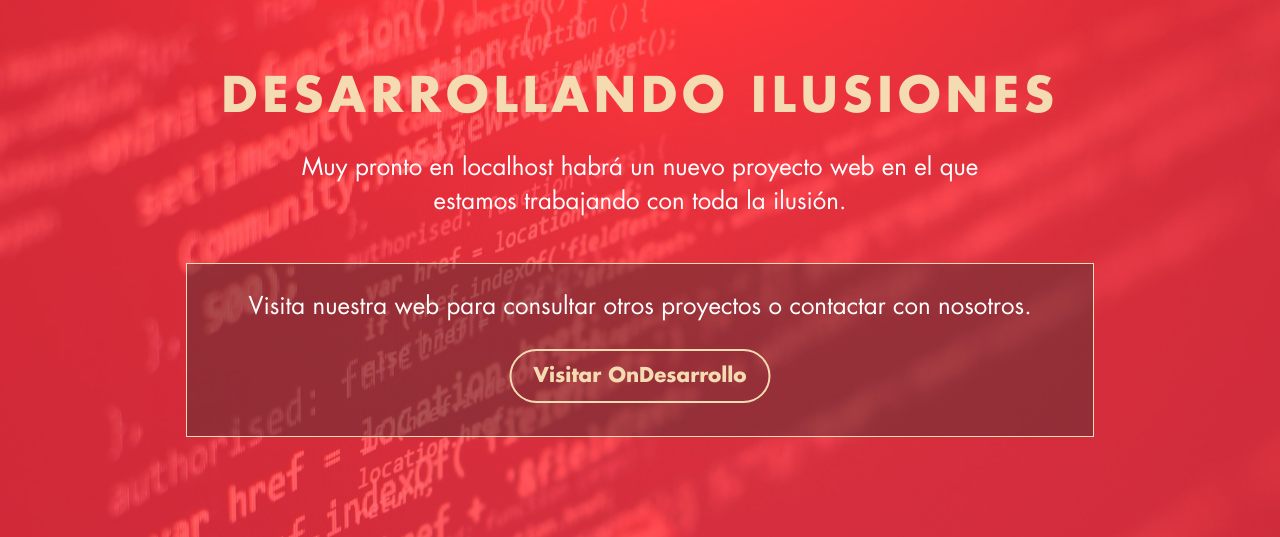
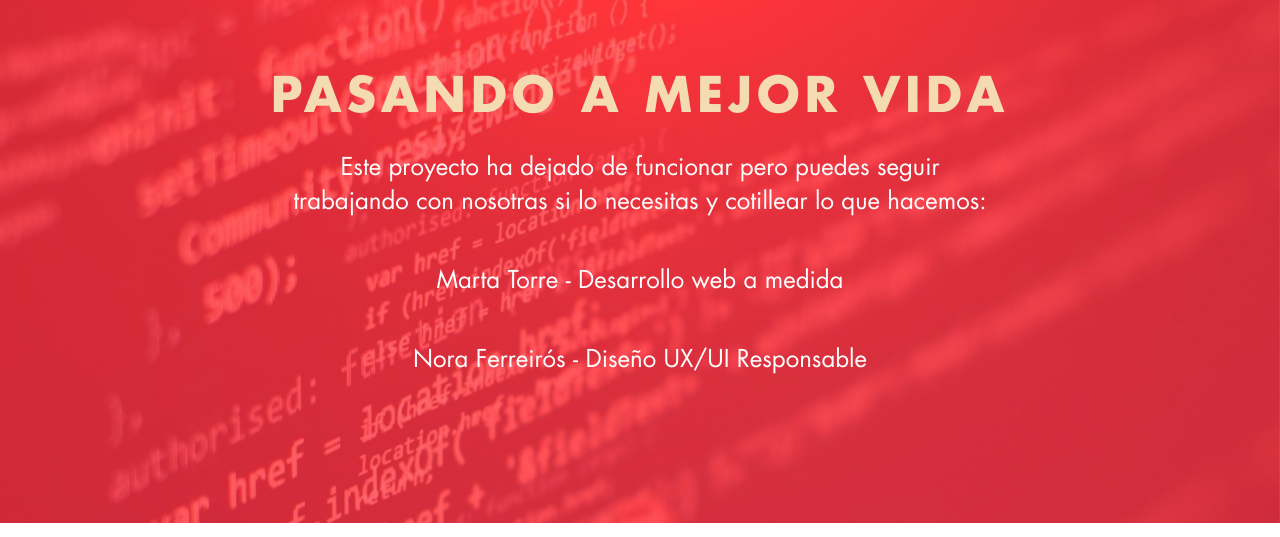
Before and after one commit to martatorredev/CloseOnDesarrollo, a plain HTML site: page index.html in a window 1280 px wide. Shown: the part 277-814 px from the top of the page. Drawn offline with Linux system fonts and the light colour scheme.

Commit message:
Change text

```diff
--- a/index.html
+++ b/index.html
@@ -5,7 +5,7 @@
 	<meta name="description" content="">
 	<meta name="author" content="">
 
-	<title>OnDesarrollo « Estudio Multimedia desde Huelva</title>
+	<title>OnDesarrollo - Estudio Multimedia</title>
 
 	<!-- Bootstrap core CSS -->
 	<link href="css/bootstrap.min.css" rel="stylesheet">
@@ -37,15 +37,12 @@
 				<img src="img/logo.svg"/>
 			</div>
 			<div class="mt-50">
-				<h1 class="title-principal">DESARROLLANDO ILUSIONES</h1>
-				<p class="minititle">Muy pronto en <script>document.write(location.hostname)</script> habrá un nuevo proyecto web en el que estamos trabajando con toda la ilusión.</p>
+				<h1 class="title-principal">PASANDO A MEJOR VIDA</h1>
+				<p class="minititle">Este proyecto ha dejado de funcionar pero puedes seguir trabajando con nosotras si lo necesitas y cotillear lo que hacemos:</p>
+				<p class="minititle">Marta Torre - Desarrollo web a medida</p>
+				<p class="minititle">Nora Ferreirós - Diseño UX/UI Responsable</p>
 			</div>
-			<div class="cuadrado">
-				<p>Visita nuestra web para consultar otros proyectos o contactar con nosotros.</p>
-				<div class="links_ct">
-					<a target="_blank" href="https://ondesarrollo.com" class="btns">Visitar OnDesarrollo</a>
-				</div>
-			</div>
+
 		</div>
 	</div>
 </body>
```
